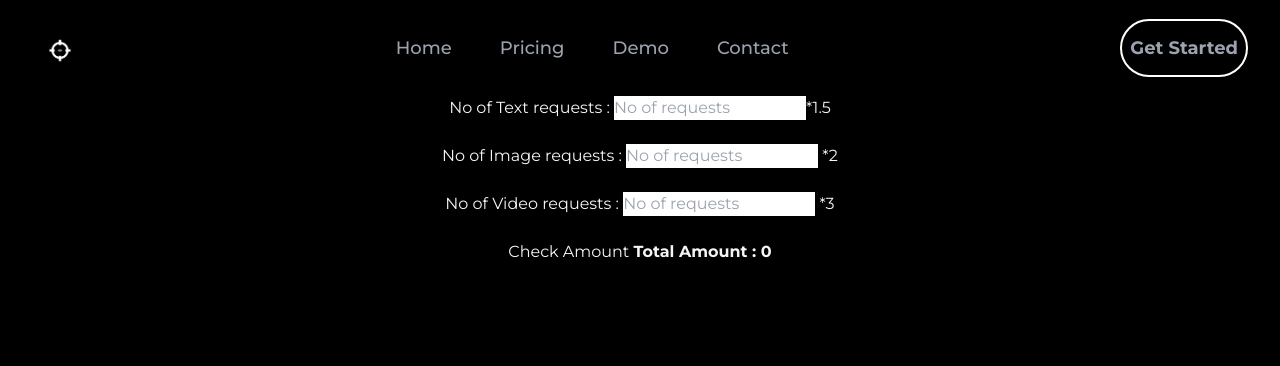
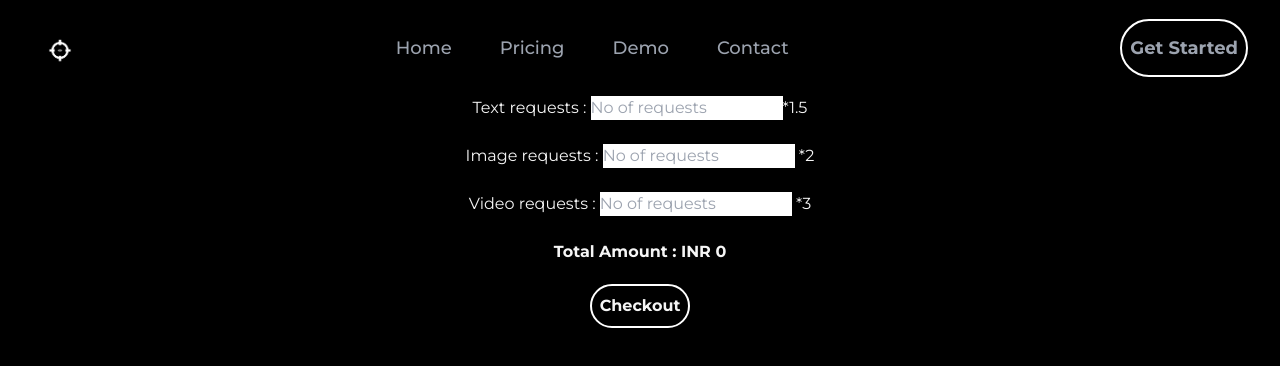
Before and after one commit to shivaay108/Frontend-content-watchdog, a Next.js app: page /pricing in a window 1280 px wide. Shown: the top 366 px of the page. Built offline with nearby package versions, Linux system fonts and the light colour scheme.

Commit message:
changed some borders and buttons

```diff
--- a/package.json
+++ b/package.json
@@ -14,6 +14,7 @@
     "@mui/material": "^5.12.1",
     "framer-motion": "^10.12.4",
     "next": "13.3.0",
+    "npm": "^9.6.5",
     "react": "18.2.0",
     "react-dom": "18.2.0"
   },
--- a/pages/components/Content.js
+++ b/pages/components/Content.js
@@ -2,8 +2,11 @@ import React from 'react'
 
 const Content = () => {
   return (
-    <div>
-        Types of requests
+    <div className='text-center'>
+        <p className='m-7'>Types of requests</p>
+        <br/>
+        <h3 className='m-1'>Text . Image . Video</h3>
+
     </div>
   )
 }
--- a/pages/components/Navbar.js
+++ b/pages/components/Navbar.js
@@ -17,17 +17,17 @@ const NavBar = () => {
     <header className=" bg-black w-full px-8 py-4 text-lg text-gray-400 	 font-medium flex items-center justify-between">
       <Logo/>
 
-      <nav>
+      <nav className>
         <CustomLink href="/" title="Home" className="mr-6 hover:text-white hover:text-xl"/>
         <CustomLink href="/pricing" title="Pricing" className="mx-6 hover:text-white hover:text-xl"/>
-        <CustomLink href="/" title="Demo" className="mx-6 hover:text-white hover:text-xl"/>
-        <CustomLink href="/" title="Contact" className="mx-6 hover:text-white hover:text-xl"/>
+        <CustomLink href="/demo" title="Demo" className="mx-6 hover:text-white hover:text-xl"/>
+        <CustomLink href="/contactus" title="Contact" className="mx-6 hover:text-white hover:text-xl"/>
 
 
       </nav>
 
+     <nav> <CustomLink href="/login" title="Get Started" className="font-bold px-2 py-4 rounded-full  border-2 border-white hover:border-black hover:bg-white hover:text-black"></CustomLink></nav>
 
-      <nav><CustomLink href="/login" title="Get Started" className="font-bold px-2 py-4 rounded-full  border-2 border-white hover:border-black hover:bg-white hover:text-black"></CustomLink></nav>
 
     </header>
   );
--- a/pages/index.js
+++ b/pages/index.js
@@ -15,7 +15,8 @@ export default function Home() {
             <span className='title-word title-word-1 text-8xl font-bold'>Content-</span>
             <span className='title-word title-word-2 text-8xl font-bold'>WatchDog</span>
 
-            <p className='mt-4 text-xl'>Safeguard Your Content with Content Watchdog API - Keeping NSFW in Check!</p>
+            <p className='mt-4 text-xl underline'>Safeguard Your Content with Content Watchdog API - Keeping NSFW in Check!</p>
+
           </div>
         <Content/>
         </Layout>
--- a/pages/pricing.js
+++ b/pages/pricing.js
@@ -31,21 +31,23 @@ const Calculator = () => {
         <>
 
 
-        <div className="text-center ">
-            <h3>No of Text requests : <span> <input className="" onChange={textAmountInputHandler} type="number" placeholder="No of requests" min="0"/></span><span>*1.5</span></h3>
+        <div className="text-center">
+            <h3 className=""> Text requests :<span> <input className="text-gray-950" onChange={textAmountInputHandler} type="number" placeholder="No of requests" min="0"/></span><span>*1.5</span></h3>
 
             <br></br>
             {/* <p>{textAmount}</p> */}
         <div>
-          <h3>No of Image requests : <span><input classname="" onChange = {imageAmountInputHandler}  type="number" placeholder="No of requests" min="0"/>   </span><span>*2</span> </h3>
+          <h3 className="">Image requests : <span><input className="text-gray-950" onChange = {imageAmountInputHandler}  type="number" placeholder="No of requests" min="0"/>   </span><span>*2</span> </h3>
           <br></br>
         </div>
         <div>
-          <h3>No of Video requests : <span><input  onChange={videoAmountInputHandler} type="number" placeholder="No of requests" min="0"/>   </span> <span>*3</span></h3>
+          <h3>Video requests : <span><input  className="text-gray-950" onChange={videoAmountInputHandler} type="number" placeholder="No of requests" min="0"/>   </span> <span>*3</span></h3>
         <br></br>
         </div>
         <div className="text-center">
-          <button onClick={validateAmount}>Check Amount</button>  <strong>Total Amount : {textAmount + videoAmount + imageAmount}</strong>
+           <strong>Total Amount : INR {textAmount + videoAmount + imageAmount}</strong>
+           <br></br>
+           <button onClick={validateAmount} className=" m-5 border-2 border-white hover:border-black hover:bg-white hover:text-black font-bold px-2 py-2 rounded-full ">Checkout</button>
         </div>
         </div>
         </>
```
Also changed, not shown: 1 other file (tests, documents, lock files or other folders).
